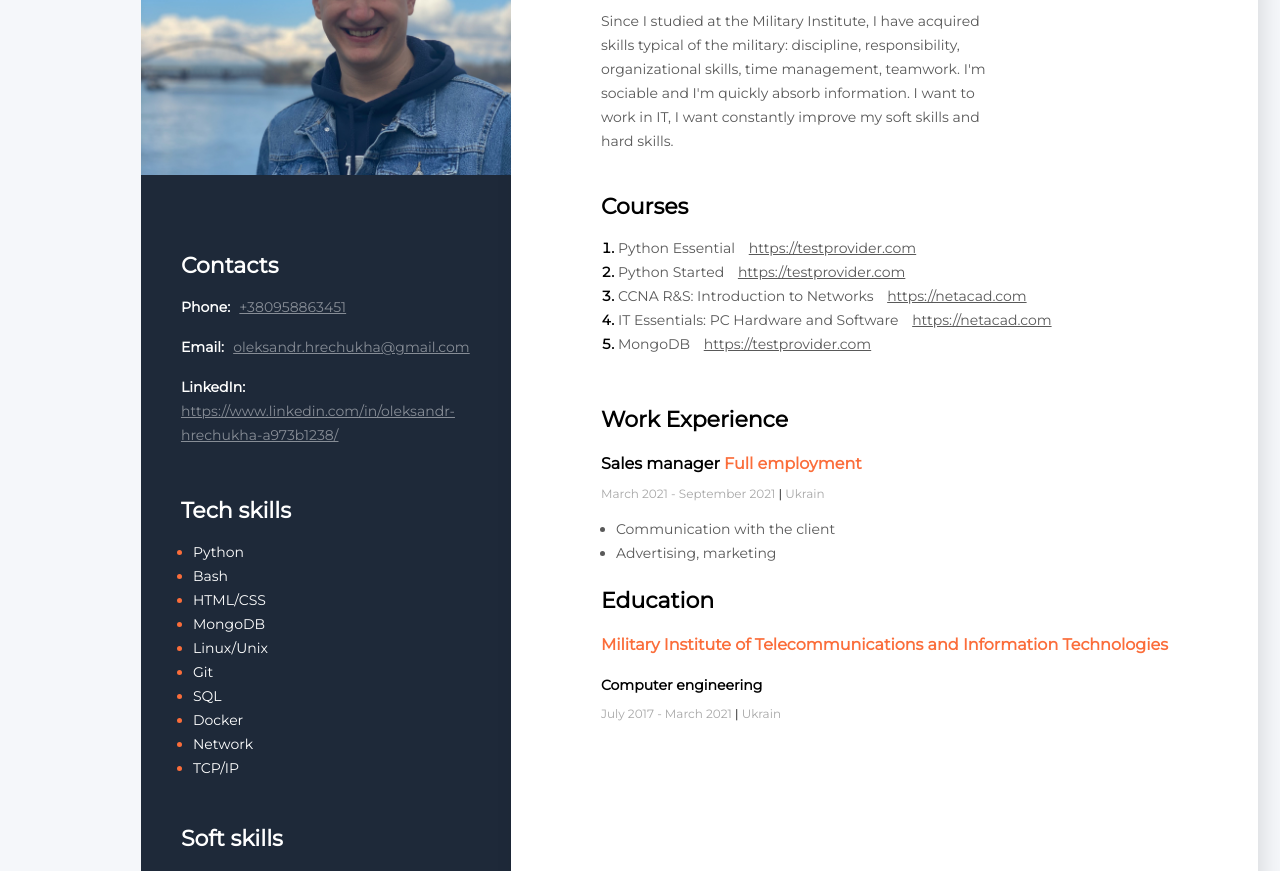
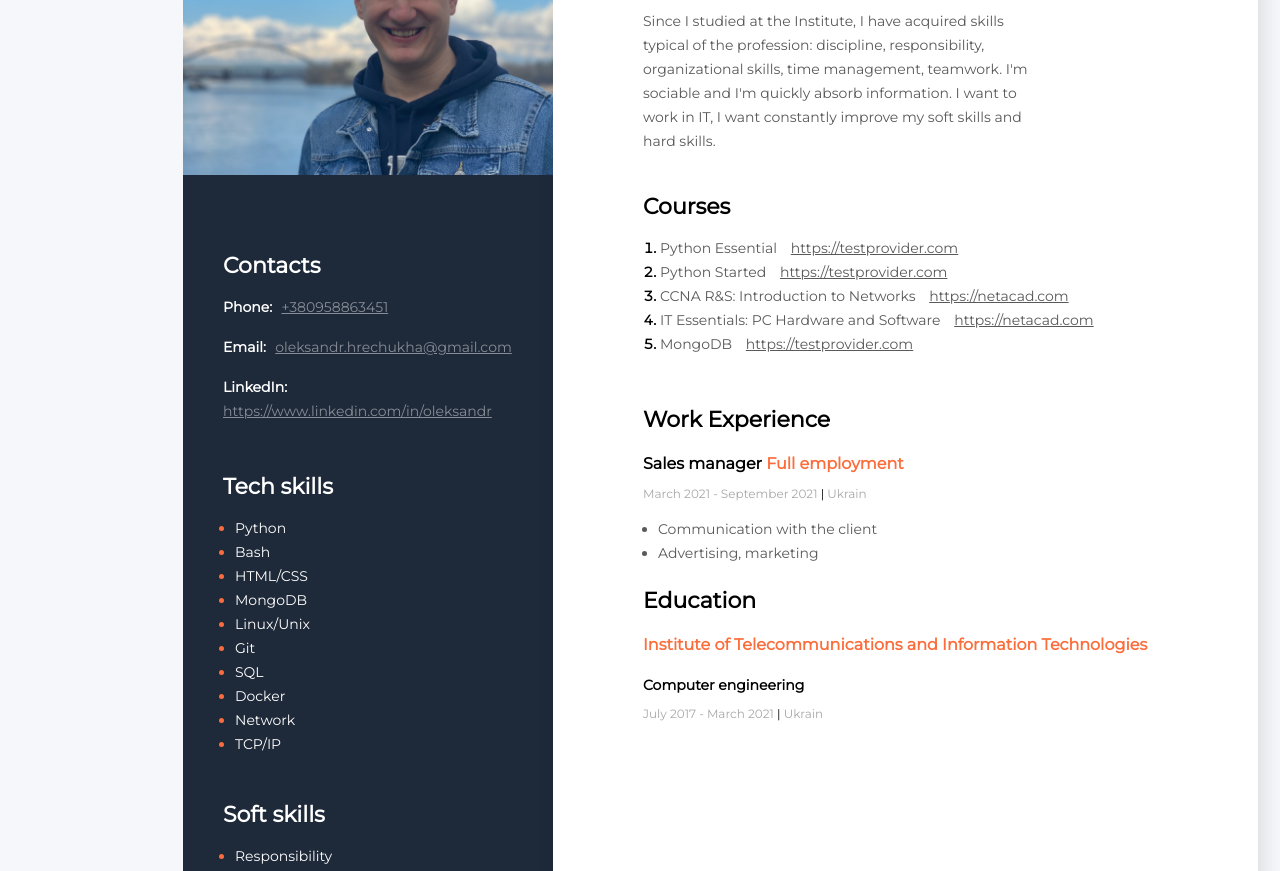
Before and after one commit to OleksandrHrechukhaaa/myfirstp, a plain HTML site: page index.html in a window 1280 px wide. Shown: the part 275-1146 px from the top of the page. Drawn offline with Linux system fonts and the light colour scheme.

Commit message:
version 3

```diff
--- a/index.html
+++ b/index.html
@@ -20,8 +20,8 @@
             <h2 class="about_position">Technical support engineer</h2>
             <h1 class="about_name">Oleksandr Hrechukha</h1>
             <p class="about_description">
-                Since I studied at the Military Institute, I have acquired skills typical of the
-                military: discipline, responsibility, organizational skills, time management, teamwork.
+                Since I studied at the Institute, I have acquired skills typical of the
+                profession: discipline, responsibility, organizational skills, time management, teamwork.
                 I'm sociable and I'm quickly absorb information. I want to work in IT, I want
                 constantly improve my soft skills and hard skills.
             </p>
@@ -71,7 +71,7 @@
             <h3 class="title">Education</h3>
             <!--Education 1-->
             <div>
-                <h4 class="orange_ed">Military Institute of Telecommunications and Information Technologies</h4>
+                <h4 class="orange_ed">Institute of Telecommunications and Information Technologies</h4>
                 <h4 class="specialty">Computer engineering</h4>
                 <p class="period">July 2017 - March 2021   <span class="line_color">|</span>   Ukrain</p>
             </div>
@@ -85,13 +85,13 @@
             <h3 class="sidebar-title">Contacts</h3>
             <div>
                 <p>
-                    <span class="contacts_info">Phone:</span> <a href="tel:+380958863451" class="contact_link">+380958863451</a>
+                    <span class="contacts_info">Phone:</span> <a href="tel:+380956354188" class="contact_link">+380958863451</a>
                 </p>
                 <p>
                     <span class="contacts_info">Email:</span> <a href="mailto:oleksandr.hrechukha@gmail.com" class="contact_link"> oleksandr.hrechukha@gmail.com</a>
                 </p>
                 <p>
-                    <span class="contacts_info">LinkedIn:</span> <a href="https://www.linkedin.com/in/oleksandr-hrechukha-a973b1238/" class="contact_link">https://www.linkedin.com/in/oleksandr-hrechukha-a973b1238/</a>
+                    <span class="contacts_info">LinkedIn:</span> <a href="https://www.linkedin.com/in/oleksandr" class="contact_link">https://www.linkedin.com/in/oleksandr</a>
                 </p>
             </div>
         </div>
```
